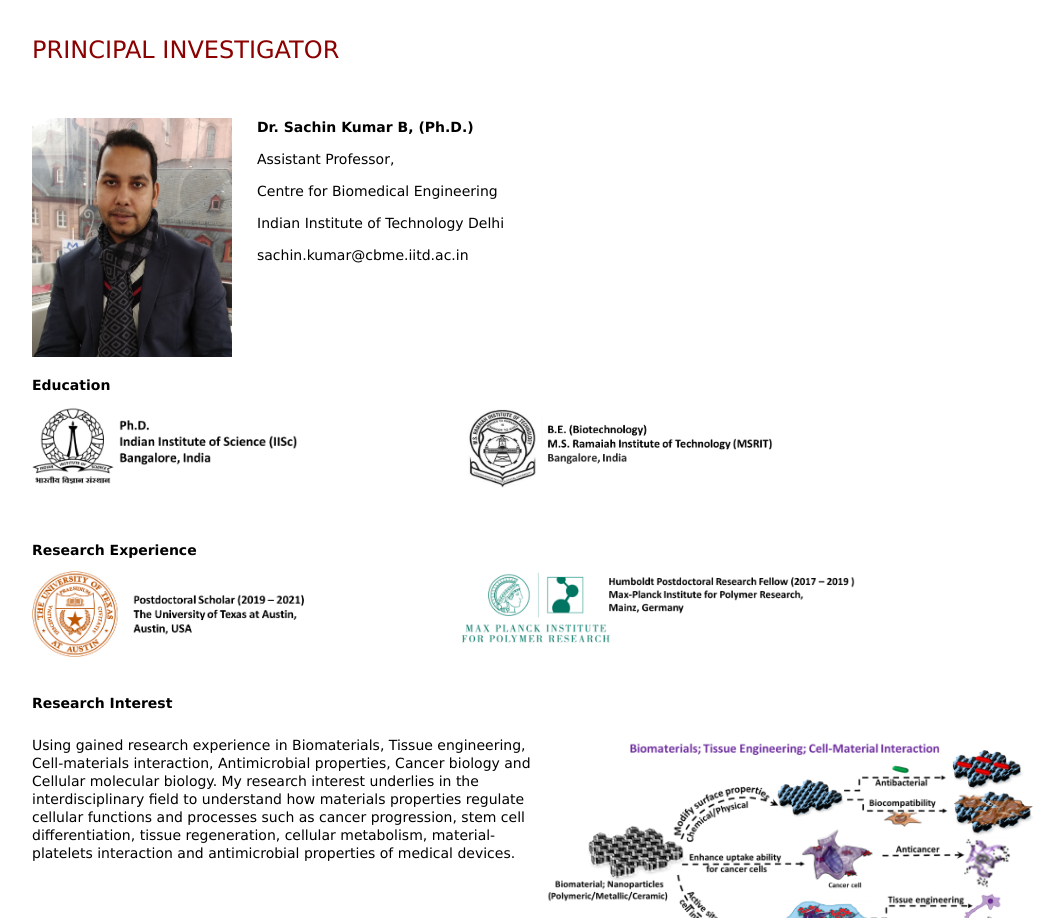
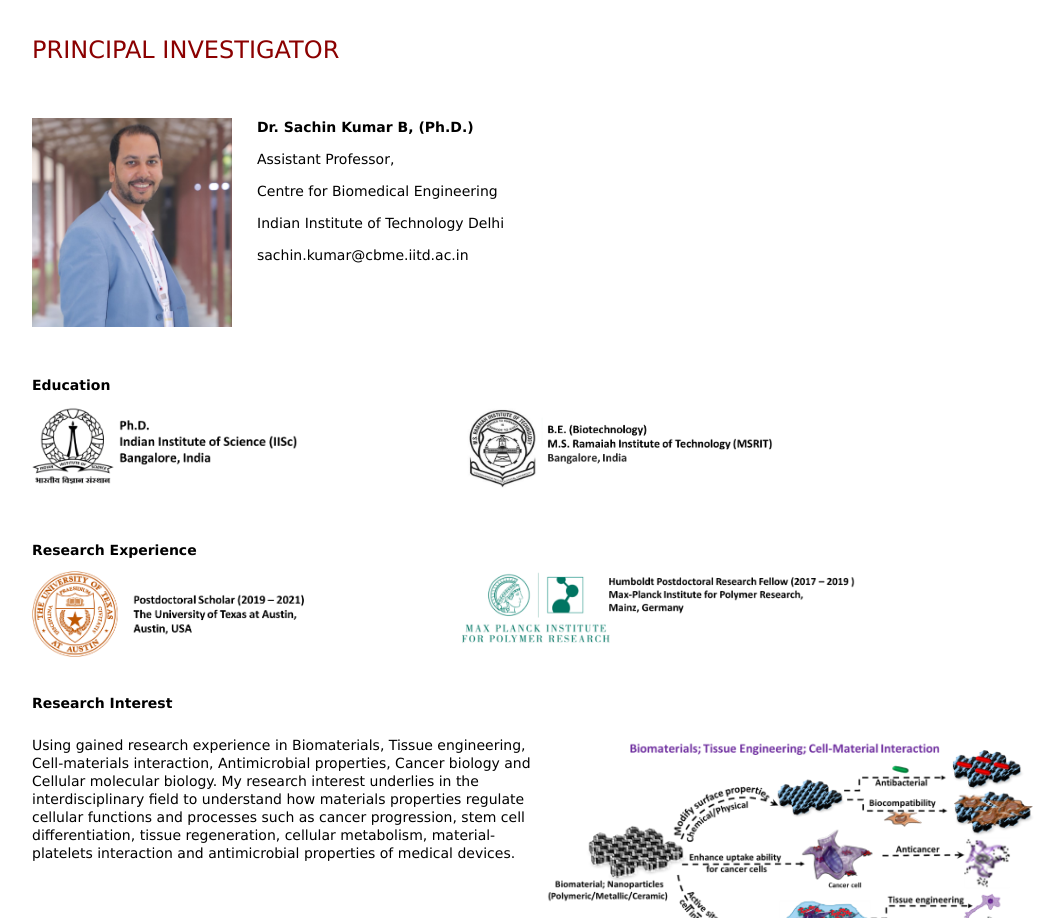
Before and after one commit to biomaterialsandbiointerfacelab/biomaterialsandbiointerfacelab.github.io, a plain HTML site: page People.html in a window 1280 px wide. Shown: the part 820-1738 px from the top of the page, without its empty margins (18-1081 px from the left). Drawn offline with Linux system fonts and the light colour scheme.

Commit message:
Update People.html

```diff
--- a/People.html
+++ b/People.html
@@ -81,7 +81,7 @@
     <div id="subtitle_PI"> PRINCIPAL INVESTIGATOR</div>
     <p> &nbsp;</p>
 
-    <div id="PI">  <img src="images/people/confernce.jpg"  width ="200" length ="200" style="float:left;margin:0 25px 0 0;">
+    <div id="PI">  <img src="images/people/prof.jpg"  width ="200" length ="200" style="float:left;margin:0 25px 0 0;">
                 <b>Dr. Sachin Kumar B, (Ph.D.)</b>
                 <p> Assistant Professor,  </p>
                 <p> Centre for Biomedical Engineering </p>
```
